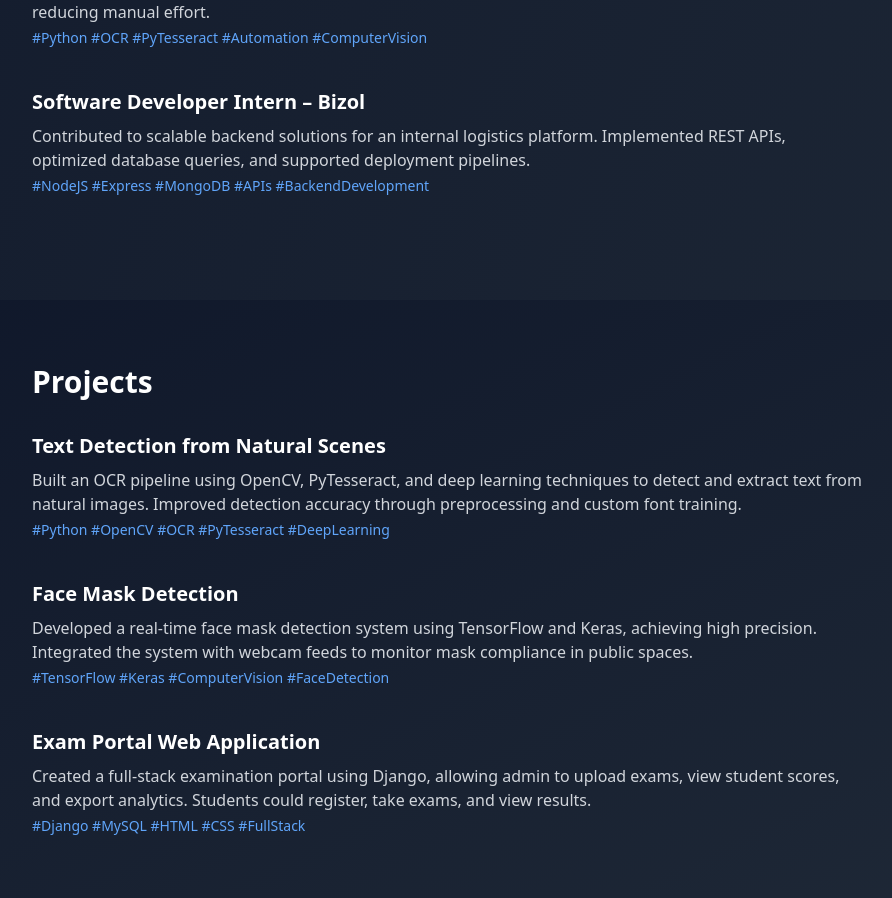
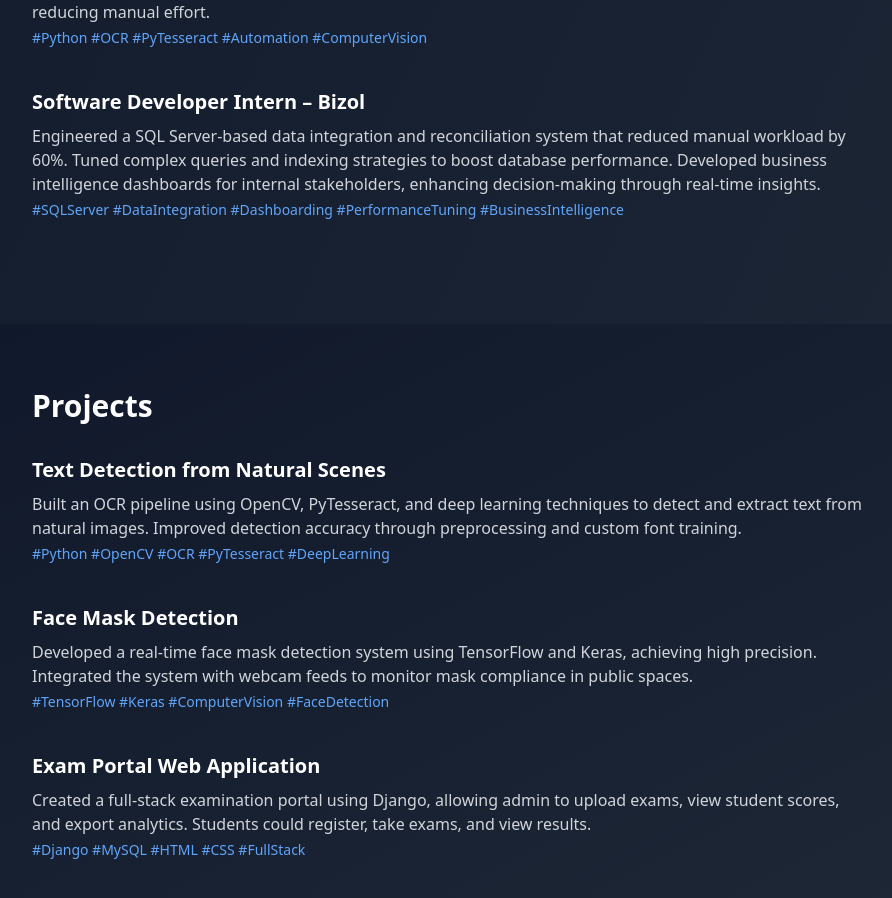
Before and after one commit to VedantBajaj/vedant-portfolio, a React (Create React App) app: page / in a window 1280 px wide. Shown: the part 1569-2467 px from the top of the page, without its empty margins (192-1084 px from the left). Built offline with nearby package versions, Linux system fonts and the light colour scheme.

Commit message:
new look2

```diff
--- a/src/components/Experience.jsx
+++ b/src/components/Experience.jsx
@@ -25,9 +25,9 @@ function Experience() {
       <div className="mb-10">
         <h3 className="text-xl font-semibold">Software Developer Intern – Bizol</h3>
         <p className="text-gray-300 mt-2">
-          Contributed to scalable backend solutions for an internal logistics platform. Implemented REST APIs, optimized database queries, and supported deployment pipelines.
+            Engineered a SQL Server-based data integration and reconciliation system that reduced manual workload by 60%. Tuned complex queries and indexing strategies to boost database performance. Developed business intelligence dashboards for internal stakeholders, enhancing decision-making through real-time insights.
         </p>
-        <p className="text-sm text-blue-400 mt-1">#NodeJS #Express #MongoDB #APIs #BackendDevelopment</p>
+        <p className="text-sm text-blue-400 mt-1">#SQLServer #DataIntegration #Dashboarding #PerformanceTuning #BusinessIntelligence</p>
       </div>
     </motion.section>
   );
```
Also changed, not shown: 11 other files (tests, documents, lock files or other folders).
